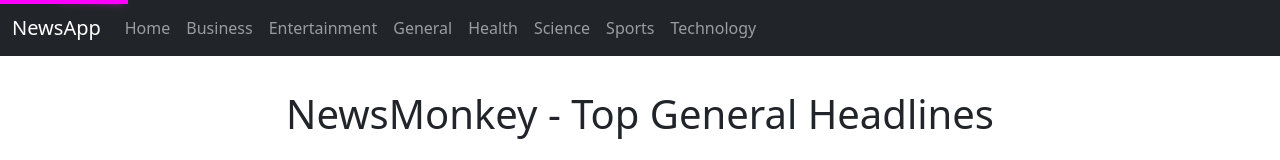
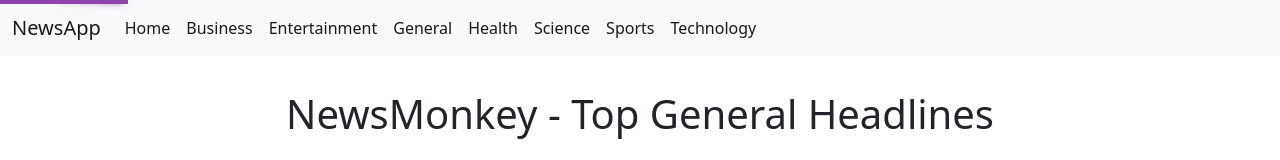
Before and after one commit to bharatsharma19/News-App-using-React-JS, a React (Create React App) app: page / in a window 1280 px wide. Shown: the top 160 px of the page. Built offline with nearby package versions, Linux system fonts and the light colour scheme; no server answers.

Commit message:
API Updated

```diff
--- a/src/App.js
+++ b/src/App.js
@@ -8,14 +8,15 @@
 
 const App = () => {
   const pageSize = 5;
-  const apiKey = "ca80516ae3f844f6b8934841f66379d7";
+  const apiKey = process.env.REACT_APP_NEWS_API
+
   const [progress, setProgress] = useState(0);
 
   return (
     <div>
       <Router>
         <NavBar />
-        <LoadingBar height={4} color="#FF00FF" progress={progress} />
+        <LoadingBar height={4} color="#8e44ad" progress={progress} />
         <Switch>
           <Route exact path="/">
             <News
--- a/src/components/NavBar.js
+++ b/src/components/NavBar.js
@@ -4,7 +4,7 @@
 const NavBar = () => {
   return (
     <div>
-      <nav className="navbar fixed-top navbar-expand-lg navbar-dark bg-dark">
+      <nav className="navbar fixed-top navbar-expand-lg navbar-light bg-light">
         <div className="container-fluid">
           <Link className="navbar-brand" to="/">
             NewsApp
@@ -23,42 +23,42 @@
           <div className="collapse navbar-collapse" id="navbarSupportedContent">
             <ul className="navbar-nav me-auto mb-2 mb-lg-0">
               <li className="nav-item">
-                <Link className="nav-link" aria-current="page" to="/">
+                <Link className="nav-link active" aria-current="page" to="/">
                   Home
                 </Link>
               </li>
               <li className="nav-item">
-                <Link className="nav-link" to="/business">
+                <Link className="nav-link active" to="/business">
                   Business
                 </Link>
               </li>
               <li className="nav-item">
-                <Link className="nav-link" to="/entertainment">
+                <Link className="nav-link active" to="/entertainment">
                   Entertainment
                 </Link>
               </li>
               <li className="nav-item">
-                <Link className="nav-link" to="/general">
+                <Link className="nav-link active" to="/general">
                   General
                 </Link>
               </li>
               <li className="nav-item">
-                <Link className="nav-link" to="/health">
+                <Link className="nav-link active" to="/health">
                   Health
                 </Link>
               </li>
               <li className="nav-item">
-                <Link className="nav-link" to="/science">
+                <Link className="nav-link active" to="/science">
                   Science
                 </Link>
               </li>
               <li className="nav-item">
-                <Link className="nav-link" to="/sports">
+                <Link className="nav-link active" to="/sports">
                   Sports
                 </Link>
               </li>
               <li className="nav-item">
-                <Link className="nav-link" to="/technology">
+                <Link className="nav-link active" to="/technology">
                   Technology
                 </Link>
               </li>
```
